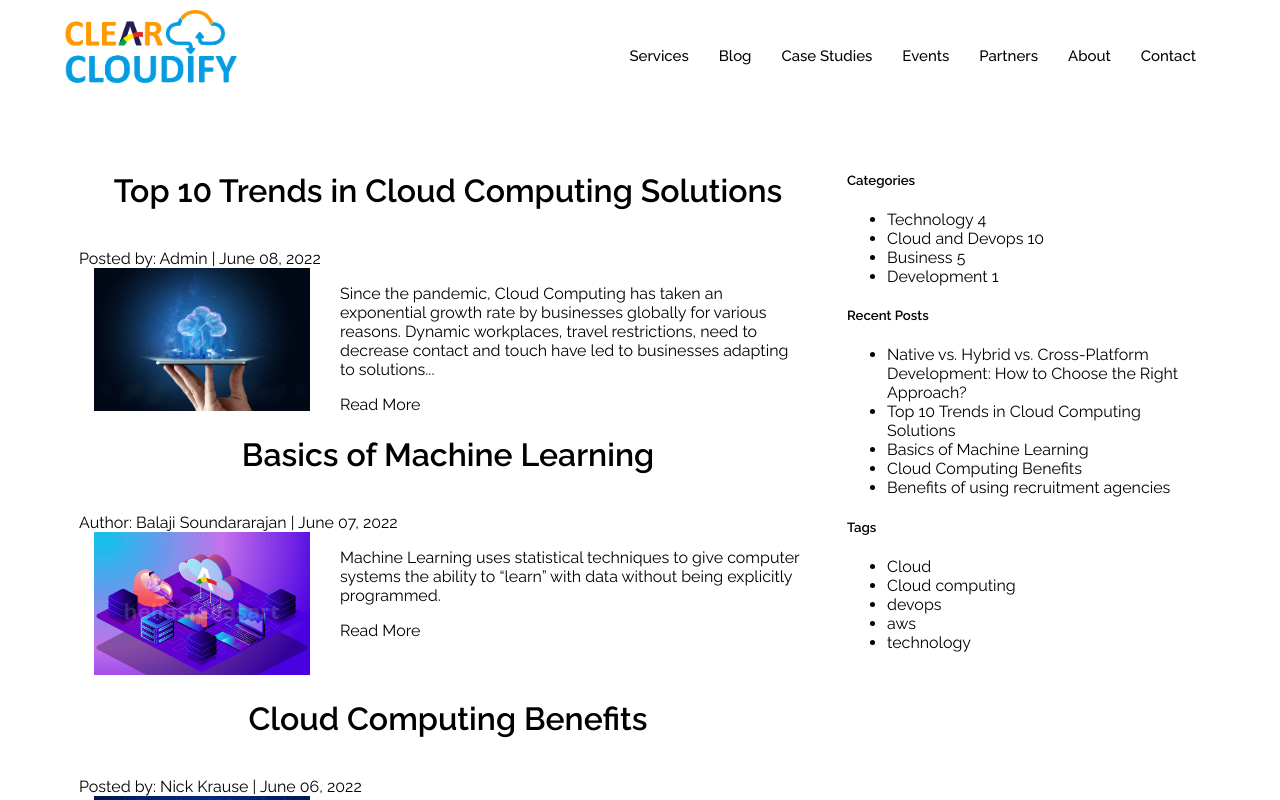
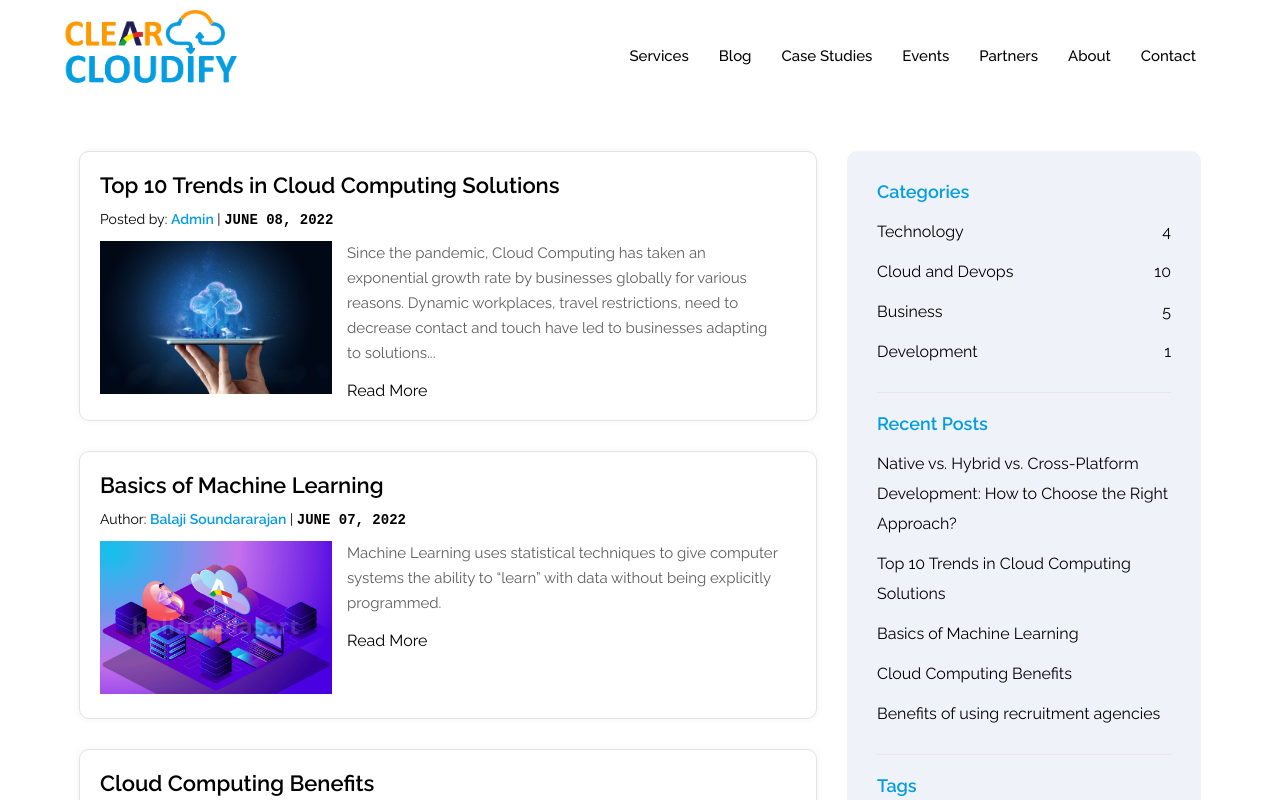
Before and after one commit to curlycoders/clearcloudify-service, a Next.js app: page /blog in a window 1280 px wide. Shown: the top 800 px of the page. Built offline with nearby package versions, Linux system fonts and the light colour scheme.

Commit message:
Styles Updated

```diff
--- a/styles/Home.module.css
+++ b/styles/Home.module.css
@@ -1,9 +1,6 @@
 .container { width: 90%; margin:0 auto;}
-.headerfixed {
-  background-color: rgba(255, 255, 255, 0.4);
-    backdrop-filter: blur(5px);
-    position: fixed;
-}
+
+.headerfixed {background-color: rgba(255, 255, 255, 0.4);  backdrop-filter: blur(5px);   position: fixed;}
 .headermain {
   display: flex;
   flex-wrap: inherit;
@@ -11,8 +8,38 @@
   justify-content: space-between;
   padding: 10px 0;
 }
-.clientsaysection {padding: 40px 0px;
-  text-align: center;}
+.blogrightsectrls{
+  padding: 20px 30px;
+  border-radius: 10px;
+  display: inline-block;
+  background: #eff3f9;
+}
+.blogrightsectrls ul {
+  padding: 0;
+  margin:0;
+  border-bottom: 1px solid #E7E7E7;
+  padding-bottom: 20px;
+  margin-bottom: 20px;
+
+}
+.blogrightsectrls h5 { font-size: 18px; font-weight: bold; margin:10px 0; color: #049de1;}
+.blogrightsectrls ul li { list-style: none;}
+.blogcategories ul li span { float: right;}
+.blogtags ul {  border:0px;}
+.blogtags ul li {   float: left;}
+.blogtags ul li a {
+  float: left;
+  background: #049de1;
+  margin-right: 10px;
+  border-radius: 25px;
+  padding: 0px 10px !important;
+  font-size: 14px !important;
+  margin-bottom: 10px;
+  color: #fff;
+  box-shadow: 2px 2px 1px #92d4f2;
+}
+.blogrightsectrls ul li a { padding:5px 0; font-size: 16px; display: block; line-height: 30px;}
+.clientsaysection {padding: 40px 0px;   text-align: center;}
 .clientsaysection p {width: 70%;margin: 30px auto;line-height: 29px;}
 .aboutdesc{
   display: block;
@@ -20,24 +47,13 @@
     padding: 30px 0px;
     background: #e5f3f9;
  }
- .aboutdesc .col6:last-child h1 {
-   font-weight: bold;
-   color:#000;
-   margin-top:30px;
- }
- .subscribectrl {
-  background: #f1f1f1;
-  padding: 40px;
- }
+ .aboutdesc .col6:last-child h1 { font-weight: bold; color:#000;  margin-top:30px; }
+ .subscribectrl {  background: #f1f1f1;  padding: 40px; }
  .blogsectrls {  padding:40px 0;}
  .blogsectrls h1 { text-align: center; font-weight: bold; margin-bottom:40px;}
  .blogposthumb {float: left;width: 50%;}
-
  .servicesctrl a {color: #049de1;position: relative;font-weight: bold;}
-
 .servicesctrl a:after {position: absolute;width: 30px;height: 2px;background: #049de1;content: "";bottom: 9px;right: -40px;}
-
-
 .blogpostwrap {
   margin-bottom: 40px;
   background: #fff;
@@ -48,7 +64,25 @@
  .aboutdesc .col6:last-child p {
    line-height:30px; color: #333; margin-bottom: 40px;
  }
-
+ .postdateauthor { padding: 13px 0;
+  text-align: left;
+  font-size: 14px;}
+  .postdateauthor span { text-transform: uppercase;
+    font-weight: bold;
+    font-family: monospace;}
+    .postdateauthor a {  color: #049de1;
+      font-weight: bold;}
+  .blogpostlist{
+    border: 1px solid #e3e3e3;
+    box-shadow: 0 0 9px rgb(0 0 0 / 5%);
+    padding: 20px;
+    border-radius: 10px;
+    margin-bottom: 30px;
+    background: #fff;
+  }
+  .blogpostlist .col4 { padding:0;}
+  .blogpostlist h1 { font-size:22px; margin:0; text-align: left;}
+  .blogpostlist p { font-size:15px; line-height:25px;     margin-top: 0;}
  .aboutdesc .col6:last-child a { background:#fff; padding:15px 25px; color:#000;}
  .servicesctrl .row:last-child { margin:40px 0;}
 .servicesctrl {
@@ -76,13 +110,8 @@
 
 .logo {width: 15%;}
 .logo img {width: 100%;}
-.menu {
-  display: flex;
-  flex-basis: auto;
-  justify-content: flex-end;
-}
-
-.menu ul {margin: 0;padding: 0;}
+.menu { display: flex;  flex-basis: auto;  justify-content: flex-end;}
+ .menu ul {margin: 0;padding: 0;}
 .menu ul li a {
   padding: 10px;
     font-size: 15px;
@@ -101,14 +130,12 @@
 .menu ul li:hover > ul{ display:block;}
 .menu ul li ul li {  display: flex; }
 .aboutpgh img { width:100%;}
-
 #intro {object-fit: cover;}
 .textcenter {text-align: center;}
 .cloudintrosec {
 
 }
 .cloudintrosec::after {
-  /* background: url("../public/intro.png"); */
   width: 100%;
   content: "";
   height: 500px;
@@ -117,6 +144,81 @@
   position: absolute;
   opacity: 0.2;
 }
+.casecardpgh {
+  float: left;
+width: 100%;
+}
+.casecardpgh2 {
+  float: left;
+width: 100%;
+padding: 10px 0px;
+}
+.formgroup {
+  display: block;
+  width: 60%;
+  padding: .375rem .75rem;
+  font-size: 1rem;
+  margin: 0 auto 20px auto;
+}
+.formgroup label {
+  margin-bottom: 0.8rem;
+  display: flex;
+}
+.formcontrol {
+  display: block;
+  width: 100%;
+  padding: .375rem .75rem;
+  font-size: 1rem;
+  font-weight: 400;
+  line-height: 1.5;
+  color: #212529;
+  background-color: #fff;
+  background-clip: padding-box;
+  border: 1px solid #ced4da;
+  -webkit-appearance: none;
+  -moz-appearance: none;
+  appearance: none;
+  border-radius: .375rem;
+  transition: border-color .15s ease-in-out,box-shadow .15s ease-in-out;
+}
+.formcontrol:focus {
+  color: #212529;
+  background-color: #fff;
+  border-color: #86b7fe;
+  outline: 0;
+  box-shadow: 0 0 0 .25rem rgba(13,110,253,.25);
+}
+.btns {
+  background: #049de1;
+  border: 0px;
+  padding: 15px 30px;
+  border-radius: 5px;
+  display: block;
+  width: 100%;
+  color: #fff;
+  outline: none;
+}
+
+.vhidden { visibility: hidden;}
+.casestudiesctrsls { padding:50px 0; min-height:400px;}
+.min400 { min-height:400px;}
+.casestudiesctrsls span { color: #049de1;
+  font-size: 11px;
+  opacity: 0.7;}
+.casestudiesctrsls img { margin-right:10px;}
+.casecard {
+  padding: 30px;
+text-align: center;
+background: #efefef;
+border-radius: 10px;
+width: 80%;
+margin: 0 auto;
+color: #152c40;
+font-weight: bold;
+box-shadow: 10px 10px 3px #c8c8c8;
+cursor: pointer;
+}
+
 .productsbox { border:4px solid #cfcfcf;  background: #fff;
   border-radius:5px; padding: 30px 35px 50px 35px; position: relative; transition: 0.5s;}
 .productsbox p {
@@ -125,10 +227,7 @@
     color: #807e7e;
     font-size: 16px;
 }
-.productsbox h2 {  color: #049de1;
-  font-weight: bold;
-  margin-top: 0px;}
-
+.productsbox h2 {  color: #049de1; font-weight: bold; margin-top: 0px;}
 .productsbox:hover { border-color:#049de1;}
 .productsbox:hover .cloudicons { border-color:#049de1; border-radius: 5px;}
 .cloudicons {
@@ -137,26 +236,16 @@
   border-radius: 5px;
   bottom: -20px;
   transition: 0.5s;
-
 }
-
 .cloudicons img { border-radius: 5px; }
 .row {  display: flex;  flex-wrap: wrap;}
 .col4 {  flex: 0 0 auto; width: 33.33333333%; padding: 0 15px;}
 .col6 { flex: 0 0 auto;  width: 50%; padding: 0 15px;}
 .col8 { flex: 0 0 auto;  width: 66.666667%; padding: 0 15px;}
-.col8 {
-  flex: 0 0 auto;
-  width: 66.66666667%; padding: 0 15px;
-}
+.col8 { flex: 0 0 auto;  width: 66.66666667%; padding: 0 15px;}
 .subscribectrl input {outline: none;padding: 15px;border-radius: 5px;border: 2px solid #a9a8a8;min-width: 60%;}
-
 .subscribectrl button {background: #049de1;padding: 15px 30px;margin-left: -10px;border: 2px solid #049de1;border-top-right-radius: 5px;border-bottom-right-radius: 5px;color: #fff;font-weight: bold;}
-.blogpostchip { padding: 5px 10px;
-  background: #009cff;
-  border-radius: 25px;
-  font-size: 12px;
-  color: #fff;;}
+.blogpostchip { padding: 5px 10px; background: #009cff;  border-radius: 25px;  font-size: 12px;  color: #fff;;}
 .menu ul li {list-style: none; display: inline-block;}
 .main {
   min-height: 100vh;
@@ -169,9 +258,7 @@
 }
 .footersection .textright { text-align: right; color: #fff;}
 .footersection .textright a {margin:0 5px;}
-.blogpostpos {
- position: relative;
-}
+.blogpostpos { position: relative;}
 .blogpostpos h3 {
   position: absolute;
   color: #fff;
@@ -191,19 +278,8 @@
   color: #fff;
 
 }
-
-.footer a {
-  display: flex;
-  justify-content: center;
-  align-items: center;
-  flex-grow: 1;
-}
-
-
-.hamburger {
-  display: none;
-}
-
+ .footer a {  display: flex;  justify-content: center;  align-items: center;  flex-grow: 1;}
+ .hamburger { display: none;}
 .bar,
 .fa-times {
   width: 1.5rem;
@@ -216,18 +292,10 @@
   transition: 0.5s;
   background-color: #fff;
 }
+.bar:nth-child(1) {  width: 100%;}
+.bar:nth-child(2) {  width: 200%;}
+.bar:nth-child(3) {  width: 300%;}
 
-.bar:nth-child(1) {
-  width: 100%;
-}
-
-.bar:nth-child(2) {
-  width: 200%;
-}
-
-.bar:nth-child(3) {
-  width: 300%;
-}
 
 @media (max-width: 768px) {
   .footer {
--- a/styles/globals.css
+++ b/styles/globals.css
@@ -13,6 +13,9 @@ a {
   text-decoration: none;
 }
 
+p { font-size:14px; line-height: 25px; color:#5e5e5e}
+ul { margin:0; padding: 0; margin-left: 20px;}
+ul li { font-size:14px; }
 * {
   box-sizing: border-box;
 }
```
